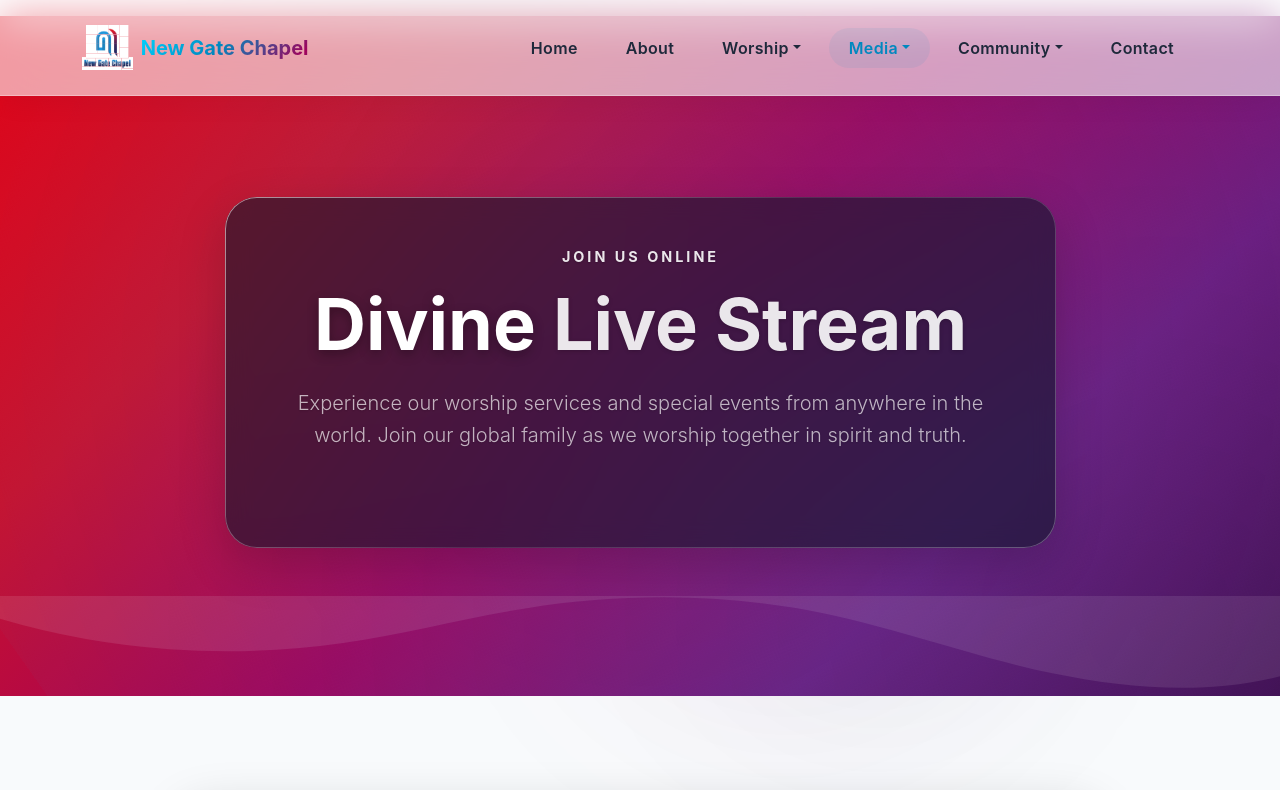
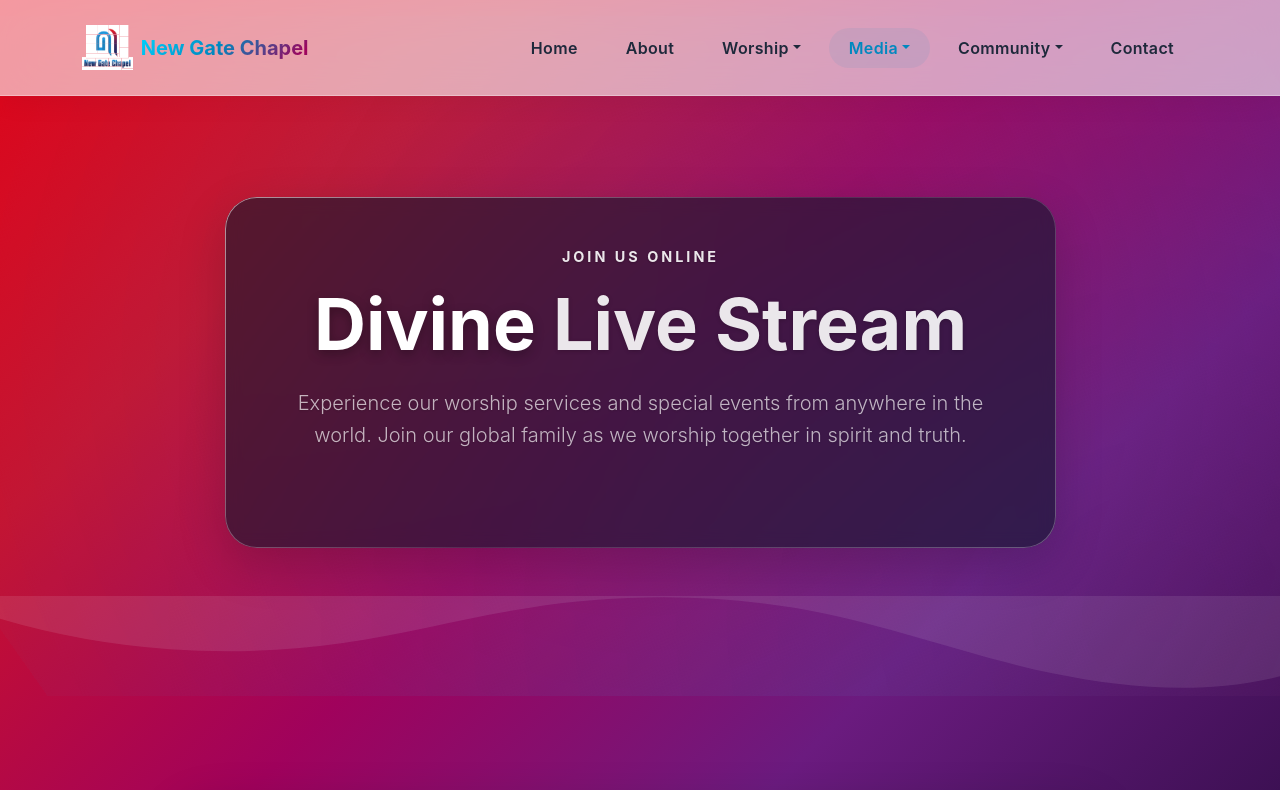
Before and after one commit to TenSoulZ/NewGateChapel, a React (Vite) app in the folder frontend/: page /live in a window 1280 px wide. Shown: the top 790 px of the page. Built offline with nearby package versions, Linux system fonts and the light colour scheme; no server answers.

Commit message:
feat(perf): optimize hero background and css effects

```diff
--- a/frontend/src/assets/scss/core/_variables.scss
+++ b/frontend/src/assets/scss/core/_variables.scss
@@ -51,8 +51,8 @@ $glass-bg-dark: rgba(15, 23, 42, 0.7);
 $glass-bg-panel-dark: rgba(15, 23, 42, 0.6); // Darker base for bright text visibility
 $glass-border-light: rgba(255, 255, 255, 0.5);
 $glass-border-dark: rgba(255, 255, 255, 0.1);
-$glass-blur: 12px;
-$glass-shadow: 0 8px 32px 0 rgba(0, 0, 0, 0.2); // Darker shadow for better lift
+$glass-blur: 8px; // Reduced from 12px for performance
+$glass-shadow: 0 4px 16px 0 rgba(0, 0, 0, 0.15); // Simplified shadow
 
 // Bootstrap Overrides
 $enable-rounded: true;
--- a/frontend/src/components/common/BackgroundBlobs.jsx
+++ b/frontend/src/components/common/BackgroundBlobs.jsx
@@ -1,7 +1,7 @@
 import React from 'react';
 import './BackgroundBlobs.scss';
 
-const BackgroundBlobs = () => {
+const BackgroundBlobs = React.memo(() => {
   return (
     <div className="background-blobs-container">
       {/* Blob 1 - Cyan */}
@@ -14,6 +14,6 @@ const BackgroundBlobs = () => {
       <div className="bg-blob bg-blob-3" />
     </div>
   );
-};
+});
 
 export default BackgroundBlobs;
--- a/frontend/src/components/common/BackgroundBlobs.scss
+++ b/frontend/src/components/common/BackgroundBlobs.scss
@@ -13,7 +13,9 @@
     position: absolute;
     border-radius: 50%;
     will-change: transform;
-    transform: translate3d(0, 0, 0);
+    transform: translateZ(0); // Force hardware acceleration
+    backface-visibility: hidden;
+    perspective: 1000px;
 }
 
 .bg-blob-1 {
@@ -22,7 +24,8 @@
     width: 500px;
     height: 500px;
     background: radial-gradient(circle, rgba(0, 212, 255, 0.15) 0%, transparent 70%);
-    filter: blur(80px);
+    filter: blur(40px); // Reduced from 80px
+    opacity: 0.8;
     animation: float-1 20s ease-in-out infinite;
 }
 
@@ -32,7 +35,8 @@
     width: 600px;
     height: 600px;
     background: radial-gradient(circle, rgba(160, 2, 92, 0.1) 0%, transparent 70%);
-    filter: blur(100px);
+    filter: blur(50px); // Reduced from 100px
+    opacity: 0.8;
     animation: float-2 25s ease-in-out infinite;
 }
 
@@ -42,7 +46,8 @@
     width: 400px;
     height: 400px;
     background: radial-gradient(circle, rgba(0, 40, 85, 0.1) 0%, transparent 70%);
-    filter: blur(90px);
+    filter: blur(45px); // Reduced from 90px
+    opacity: 0.8;
     animation: float-3 30s ease-in-out infinite;
 }
 
--- a/frontend/src/components/common/Hero.jsx
+++ b/frontend/src/components/common/Hero.jsx
@@ -65,15 +65,28 @@ const Hero = ({
       className="hero-section position-relative d-flex align-items-center"
       style={{
         minHeight: '85vh',
-        background: backgroundImage
-          ? `${backgroundGradient}, url(${backgroundImage})`
-          : backgroundGradient,
-        backgroundSize: 'cover',
-        backgroundPosition: 'center',
-        backgroundAttachment: 'fixed',
-        marginTop: '-80px' // Adjust for navbar overlap
+        marginTop: '-80px', // Adjust for navbar overlap
+        overflow: 'hidden'
       }}
     >
+      {/* Optimized Fixed Background */}
+      <div
+        style={{
+          position: 'fixed',
+          top: 0,
+          left: 0,
+          width: '100%',
+          height: '100%',
+          zIndex: -1,
+          background: backgroundImage
+            ? `${backgroundGradient}, url(${backgroundImage})`
+            : backgroundGradient,
+          backgroundSize: 'cover',
+          backgroundPosition: 'center',
+          willChange: 'transform', // Hint to browser for optimization
+          pointerEvents: 'none'
+        }}
+      />
       <Container className="position-relative" style={{ zIndex: 2 }}>
         <Row className="align-items-center justify-content-center">
           <Col lg={10} xl={9} className="text-center">
```
